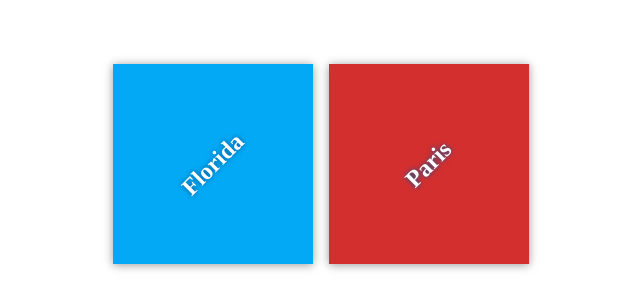
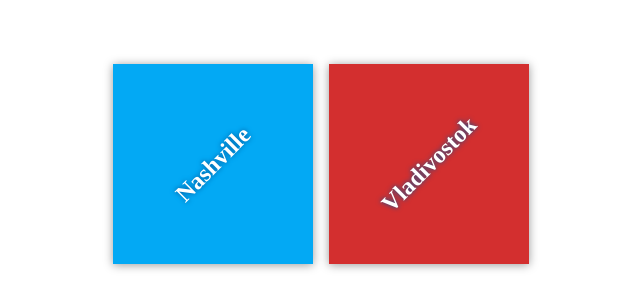
Before and after one commit to Jake-sleepypillows/my-travel-plans, a plain HTML site: page index.html in a window 1280 px wide. Shown: the part 236-544 px from the top of the page, without its empty margins (319-959 px from the left). Drawn offline with Linux system fonts and the light colour scheme.

Commit message:
updated travel destinations

```diff
--- a/index.html
+++ b/index.html
@@ -11,11 +11,11 @@
     <div class="container">
         <div class="destination-container">
             <div class="destination" id="florida">
-                <h2>Florida</h2>
+                <h2>Nashville</h2>
             </div>
 
             <div class="destination" id="paris">
-                <h2>Paris</h2>
+                <h2>Vladivostok</h2>
             </div>
         </div>
     </div>
```
